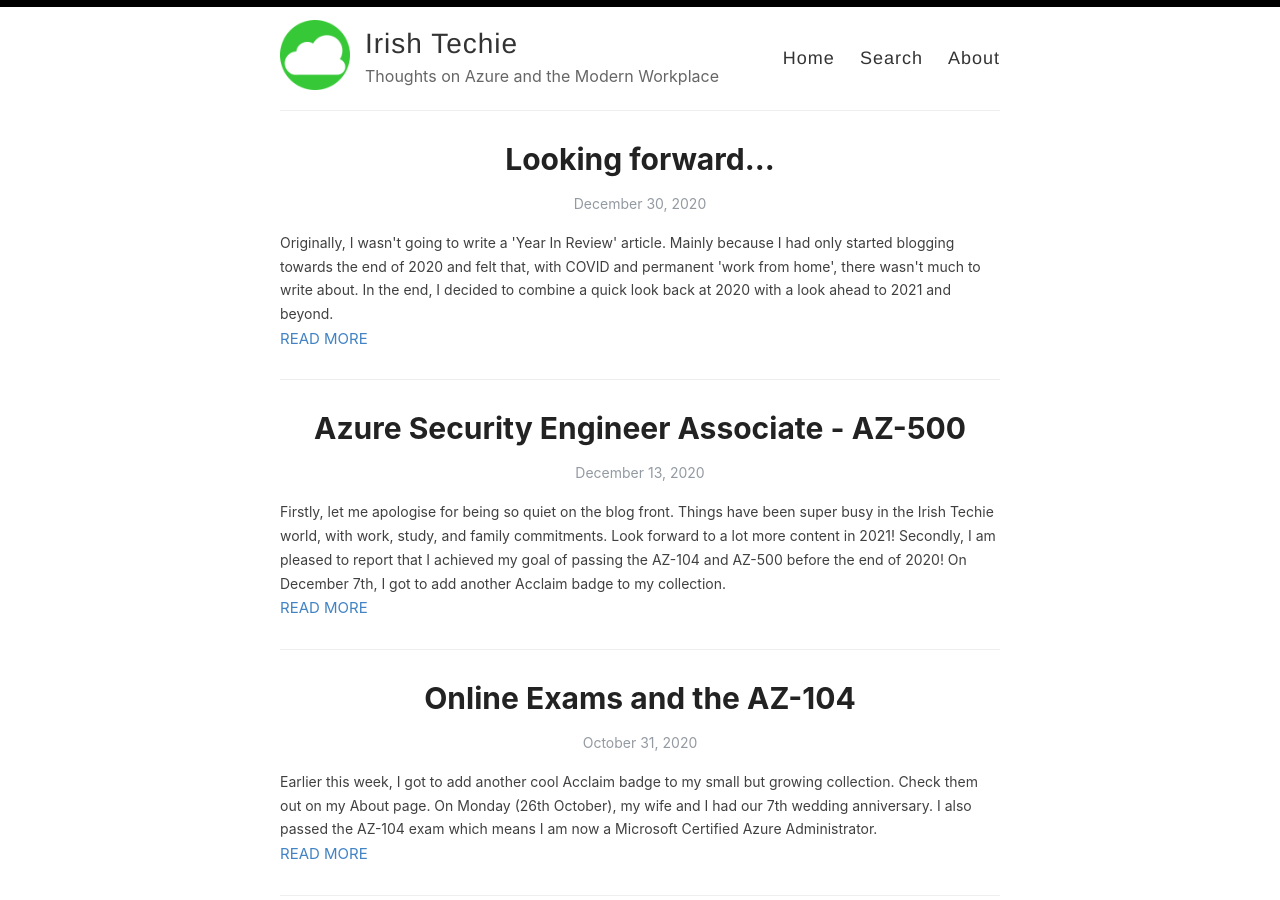
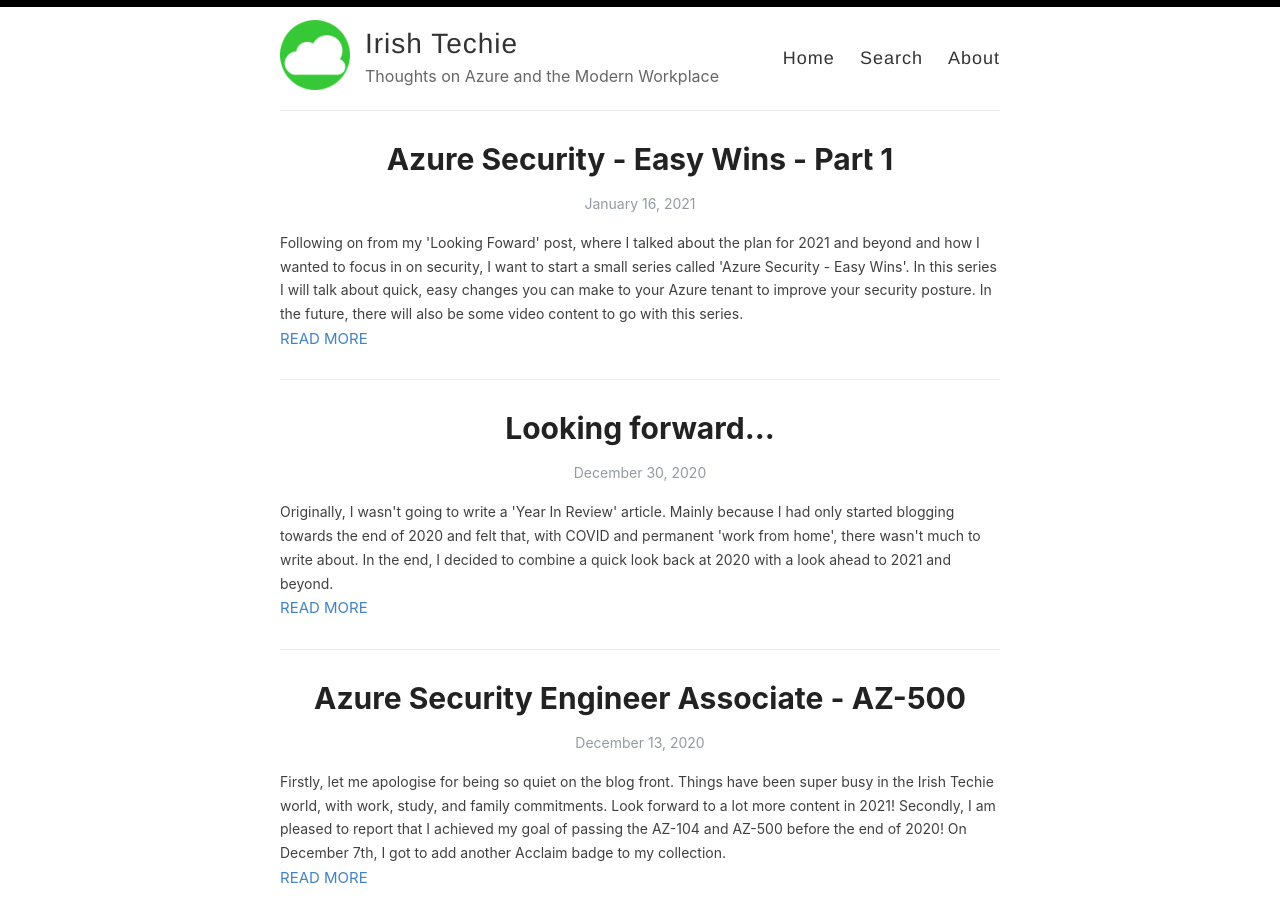
Before and after one commit to irishtechie/irishtechie.github.io, a Jekyll site: the page built from index.html, in a window 1280 px wide and 900 px high. Built offline with Jekyll 4.4.1, drawn with Linux system fonts in a browser that asks for light colours; the list of posts is cut into pages by our own code; some of the changed lines change nothing that is shown.

Commit message:
KC: ASC Easy Wins Part 1

```diff
--- a/_posts/2020-12-30-looking-forward.md
+++ b/_posts/2020-12-30-looking-forward.md
@@ -1,7 +1,7 @@
 ---
 layout: post
 title:  Looking forward...
-categories: ["2020", "2021", Microsoft 365, Azure, Security, CyberSecurity]
+categories: ["2020", "2021", Microsoft 365, Azure, Security, Cyber Security]
 excerpt: "Originally, I wasn't going to write a 'Year In Review' article. Mainly because I had only started blogging towards the end of 2020 and felt that, with COVID and permanent 'work from home', there wasn't much to write about. In the end, I decided to combine a quick look back at 2020 with a look ahead to 2021 and beyond."
 ---
 
--- /dev/null
+++ b/_posts/2021-01-16-staying-updated-with-azure-security-center.md
@@ -0,0 +1,111 @@
+---
+layout: post
+title:  Azure Security - Easy Wins - Part 1
+categories: [Azure Security - Easy Wins, Azure, Azure Security Center, Azure Defender, Logic Apps, Security, Cyber Security]
+excerpt: "Following on from my 'Looking Foward' post, where I talked about the plan for 2021 and beyond and how I wanted to focus in on security, I want to start a small series called 'Azure Security - Easy Wins'. In this series I will talk about quick, easy changes you can make to your Azure tenant to improve your security posture. In the future, there will also be some video content to go with this series."
+---
+
+Welcome to my first post of 2021! Happy New Year to you all. For most, 2021 has started as it's elder sibling left off. However, I am hopeful that there is light at the end of the tunnel for us all.
+
+Following on from my [Looking Foward](/looking-forward/){:target="_blank"} post, where I talked about the plan for 2021 and beyond and how I wanted to focus in on security, I am starting a small series called 'Azure Security - Easy Wins'. In this series I will talk about quick, easy changes you can make to your Azure tenant to improve your security posture. In the future, there will also be some video content to go with this series.
+
+In part 1, we are going to walk through an easy way to make sure that you stay up to date with the recommendations coming out of Azure Security Center.
+
+Throughout my journey as an IT Pro, I often find that security features get switched on and then forgotten about. Security is not a set and forget area. Maintaining your organisations security posture is a constant journey where you must keep up to date with the changes in your infrastructure as well as the constantly changing threat landscape.
+
+This is no different when Azure Security Center is enabled. Azure Security Center and it's paid for plan, Azure Defender (previous Azure Security Center - Standard Tier), has many fantastic features to help us protect our cloud and hybrid workloads. Unfortunately, just switching it on is not enough.
+
+In this article, we will make use of Azure Security Center's workflow automation feature to ensure that, while we may not look at the Security Center portal everyday, we can stay up to date with the recommendations contained within it.
+
+### Requirements
+
+* An Azure subscription (**Please Note:** There is a charge associated with Azure Logic Apps which is based on the number of operations and connectors.  Please consult the [Azure Calculator](https://azure.microsoft.com/en-gb/pricing/calculator/){:target="_blank"} for details.)
+* Azure Security Center, with or without the Azure Defender plan.
+* An Office 365/Exchange Online subscription with a mailbox or distribution group that will receive the updates.
+
+### Step by Step
+
+I'm using my test Azure subscription to complete these tasks. As you can see in the image below, despite only having 1x Virtual Network and 1x Virtual Machine, Azure Security Center has a number of recommendations to help me improve my security.
+
+![ASC Recommendations](/images/blogs/easywinsp1/asc_recommendations.PNG)
+
+You could log in periodically to check these recommendations, you could even download the CSV file using the option shown above. For our use case, we are going to obtain recommendations by email as they are added.
+
+#### Create a Logic App
+
+First off, we want to create a Logic App that will detect when a new recommendation is posted in Azure Security Center and then email it to our designated mailbox. You could start by creating the workflow automation first but the process flows better if we start here.
+
+To get started, search for Logic Apps within the Azure Portal. Once on the Logic Apps blade just hit add to start the configuration.
+
+![Logic Apps Blade](/images/blogs/easywinsp1/logicappspg.png)
+
+In the resource creation pane, give your Logic App a name, select your subscription, resource group and region.
+
+![Logic Apps create pane](/images/blogs/easywinsp1/logicappscreate1.PNG)
+
+Once you are happy with the initial settings click 'Review and Create' then hit 'Create' once the  validation completes.
+
+Once the deployment has completed click "Go to resource". You will be presented with the Logic Apps Designer blade shown below. Scroll down to the templates section and select 'Security' from the category drop down and select the 'Get a notification email when Security Center creates a recommendation' template as shown below.
+
+![Logic Apps Designer blade](/images/blogs/easywinsp1/logicappsdesignertemplates.png)
+
+Next, we need to configure our Logic App template. Follow the steps below:
+
+* Hit the '+' sign next 'Office 365 Outlook' to connect to an Office 365 account.
+
+![Logic Apps Config Step 1](/images/blogs/easywinsp1/logicappconfgstep1.PNG)
+
+* Sign in with appropriate credentials.
+
+![Logic Apps Config Step 2](/images/blogs/easywinsp1/logicappconfgstep2.PNG)
+
+* Hit the '+' sign next to 'Security Center Recommendation'. This will automatically make the connection to your Azure Security Center.
+* Once that is all done, you will see 2 green ticks as shown below. Just hit continue.
+
+![Logic Apps Config Step 3](/images/blogs/easywinsp1/logicappconfgstep3.PNG)
+
+* In the next step we will configure the destination mailbox for emails generated by this Logic App. You can modify the email body if required.
+
+(**Please Note:** The original template has an obsolete variable called 'Properties Links Azure Portal [Obsolete]'. In my config, I have replaced it with 'Properties Links Azure Portal URI'. Just delete the obsolete variable and add the correct one from the dynamic content list that appears.)
+
+![Logic Apps Config Step 4](/images/blogs/easywinsp1/logicappconfgstep4.PNG)
+
+* Hit save to complete the configuration of your new Logic App.
+
+You could expand further on this template by adding a 3rd step where it posts a message to Microsoft Teams. Once you have the above configured and linked it to the workflow automation in Security Center, you will get an email every time there is a new recommendation.
+
+#### Workflow Automation
+
+Moving back to Azure Security Center, we can create the "Workflow Automation" configuration that will make use of the Logic App we just created.
+
+To get started, we will need to be in the Azure Security Center blade. From there, hit the 'Workflow Automation' link on the left.
+
+![Workflow Automation Button](/images/blogs/easywinsp1/workflowautomationbtn2.png)
+
+On the workflow automation blade, hit 'add workflow automation' to open the configuration pane.
+
+![Workflow Automation Page](/images/blogs/easywinsp1/workflowautomationpg.png)
+
+You can then configure the workflow automation to suit your needs. Enter a name and then select the appropriate subscription and resource group. It would also be helpful to enter a brief description of what the workflow is expected to do. This way, the next engineer to look at this knows what you intended when you created it. If you're coming from a development or coding background, think of this as adding brief, informative comments throughout your code to convey intent and to help the next person to look at your code.
+
+Next, configure the trigger conditions as shown below. You can customise these options to suit your needs. For example, you could configure this workflow automation to only give you specific recommendations or specific severities.
+
+Moving on to actions, select the Logic App that you created previously and hit create.
+
+![Workflow Automation Config](/images/blogs/easywinsp1/workflowautomationconfigpane.png)
+
+Once you've finished, you will see your new workflow automation appear similar to the below.
+
+![Workflow Automation Complete](/images/blogs/easywinsp1/workflowautomationcomplete.png)
+
+If you've followed along, you now have an Azure Security Center Workflow Automation which leverages a simple Logic App to deliver new recommendations to your inbox. This will help you to maintain your security visibility and can help you stay on top of your security posture.
+
+### What next?
+
+If you want to do more with the services mentioned above, you can extend the Logic App by adding a step that sends a message into Microsoft Teams. You can also use Workflow Automation and Logic Apps to perform similar actions as new threats are detected by Security Center.
+
+As always, I appreciate you taking the time to read this post. Keep an eye on my blog for more in the 'Azure Security - Easy Wins' series.
+
+Thanks for reading! Feel free to reach out and connect with me on LinkedIn or Twitter.
+
+Stay safe and keep on learning.
```
Also changed, not shown: images/blogs/easywinsp1/asc_recommendations.PNG (added), images/blogs/easywinsp1/logicappconfgstep1.PNG (added), images/blogs/easywinsp1/logicappconfgstep2.PNG (added), images/blogs/easywinsp1/logicappconfgstep3.PNG (added), images/blogs/easywinsp1/logicappconfgstep4.PNG (added), images/blogs/easywinsp1/logicappscreate1.PNG (added), images/blogs/easywinsp1/logicappsdesignertemplates.png (added), images/blogs/easywinsp1/logicappspg.png (added), images/blogs/easywinsp1/workflowautomationbtn.png (added), images/blogs/easywinsp1/workflowautomationbtn2.png (added), images/blogs/easywinsp1/workflowautomationcomplete.png (added), images/blogs/easywinsp1/workflowautomationconfigpane.png (added), images/blogs/easywinsp1/workflowautomationpg.png (added).
